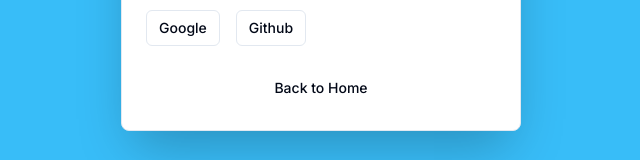
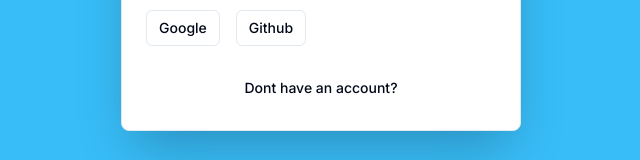
Before and after one commit to berkaysson/nextjs-auth-starter, a Next.js app: page /auth/login in a window 1280 px wide. Shown: the part 526-686 px from the top of the page, without its empty margins (319-959 px from the left). Built offline with nearby package versions, Linux system fonts and the light colour scheme; no server answers.

Commit message:
update login form text for register redirection

```diff
--- a/components/auth/login-form.tsx
+++ b/components/auth/login-form.tsx
@@ -43,7 +43,7 @@
     <CardWrapper
       headerLabel="Login"
       backButtonHref="/auth/register"
-      backButtonLabel="Back to Home"
+      backButtonLabel="Dont have an account?"
       showSocial
     >
       <Form {...form}>
```
